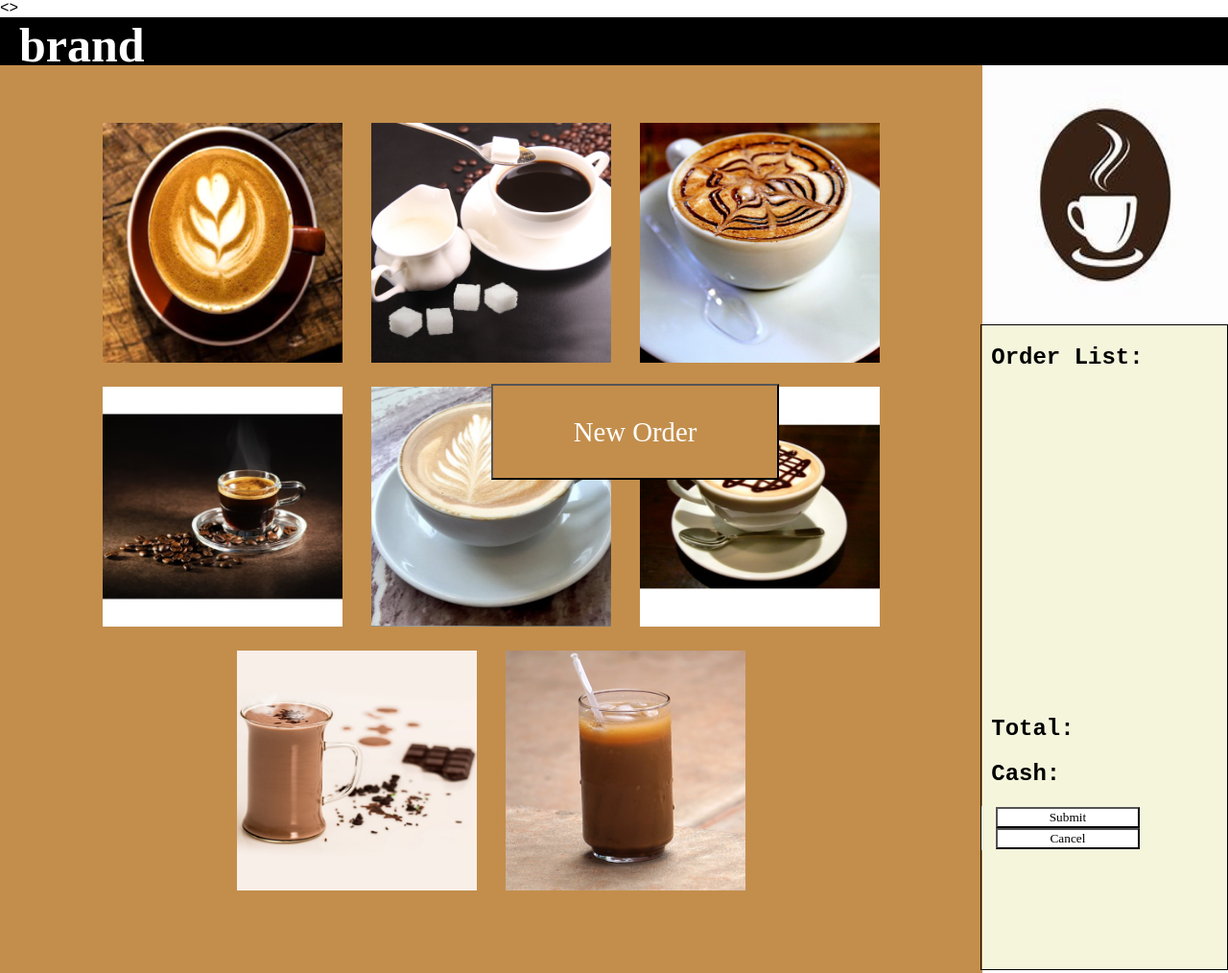
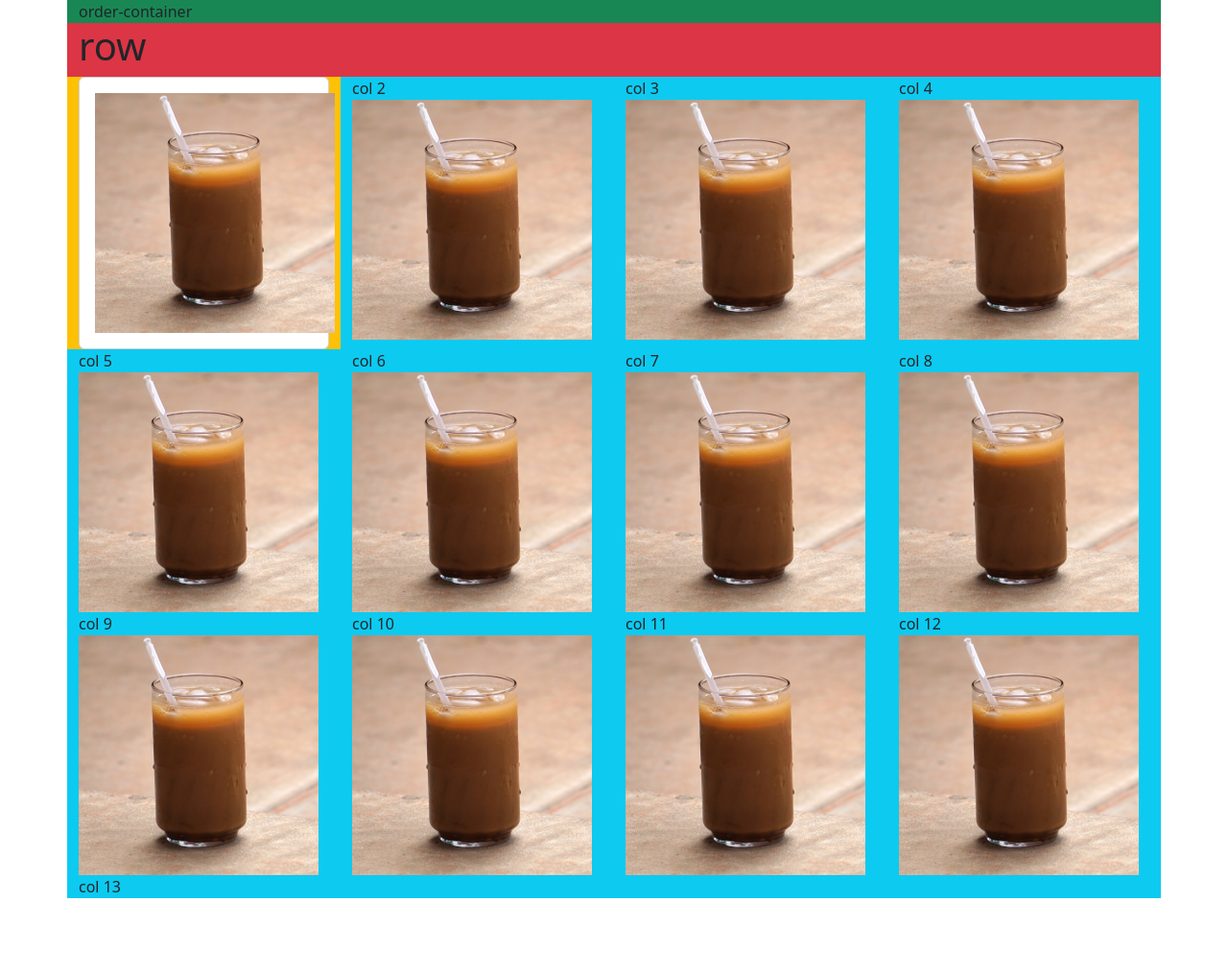
Before and after one commit to Andore0192/ojt-task, a plain HTML site: page index.html in a window 1280 px wide. Shown: the whole page at 96% size. After the commit the page ends 936 px from the top, so only its background shows below. Drawn offline with nearby package versions, Linux system fonts and the light colour scheme.

Commit message:
implementing bootstrap

```diff
--- a/index.html
+++ b/index.html
@@ -7,11 +7,84 @@
     <title>Edward Andrei Suva</title>
     <script src="src/js/app.js"></script>
     <link href="src/css/style.css" rel="stylesheet" />
+    <link href="https://cdn.jsdelivr.net/npm/bootstrap@5.3.2/dist/css/bootstrap.min.css" rel="stylesheet" integrity="sha384-T3c6CoIi6uLrA9TneNEoa7RxnatzjcDSCmG1MXxSR1GAsXEV/Dwwykc2MPK8M2HN" crossorigin="anonymous">
+
 </head>
+<body>
 
-<>
-    <div class="top-border">
+    <div class="container bg-success">
+        order-container
+        <div class="row bg-danger">
+            <h1>row</h1>
+            <div class="col-sm-3 bg-warning">
+            <div class="card">
+                <div class="card-body">
+                    <img class="product" src="src/image/ice_cappucino.jpg" style=" width:250px; height:250px"/>
+
+
+
+                </div>
+            </div>
+        </div>
+        <div class="col bg-info">col 2
+            <img class="product" src="src/image/ice_cappucino.jpg" style=" width:250px; height:250px"/>
+        </div>
+        <div class="col bg-info">col 3
+            <img class="product" src="src/image/ice_cappucino.jpg" style=" width:250px; height:250px"/>
+        </div>
+        <div class="col bg-info">col 4
+            <img class="product" src="src/image/ice_cappucino.jpg" style=" width:250px; height:250px"/>
+        </div>
+        <div class="col bg-info">col 5
+            <img class="product" src="src/image/ice_cappucino.jpg" style=" width:250px; height:250px"/>
+        </div>
+            <div class="col bg-info">col 6
+            <img class="product" src="src/image/ice_cappucino.jpg" style=" width:250px; height:250px"/>
+        </div>
+            <div class="col bg-info">col 7
+            <img class="product" src="src/image/ice_cappucino.jpg" style=" width:250px; height:250px"/>
+         </div>
+            <div class="col bg-info">col 8
+            <img class="product" src="src/image/ice_cappucino.jpg" style=" width:250px; height:250px"/>
+         </div>
+            <div class="col bg-info">col 9
+            <img class="product" src="src/image/ice_cappucino.jpg" style=" width:250px; height:250px"/>
+         </div>
+            <div class="col bg-info">col 10
+            <img class="product" src="src/image/ice_cappucino.jpg" style=" width:250px; height:250px"/>
+         </div>
+            <div class="col bg-info">col 11
+            <img class="product" src="src/image/ice_cappucino.jpg" style=" width:250px; height:250px"/>
+        </div>
+            <div class="col bg-info">col 12
+            <img class="product" src="src/image/ice_cappucino.jpg" style=" width:250px; height:250px"/>
+         </div>
+            <div class="col bg-info">col 13</div>
+        </div>
+    </div>
+    <!-- <div class="top-border">
         <h1>brand</h1>
+
+        <div class="row">
+            <div class="col-sm-4">
+                <div class="card">
+                    <div class="card-body">
+                        <img class="product" src="src/image/ice_cappucino.jpg" style=" width:250px; height:250px"/>
+                    </div>
+                </div>
+            </div>
+            <div class="col-sm-4">
+                <div class="card">
+                    <div class="card-body">
+                        <img class="product" src="src/image/ice_cappucino.jpg" style=" width:250px; height:250px"/>
+                    </div>
+                </div>
+            </div>
+        </div>
+
+
+
+        <button type="button" class="btn btn-success">Base class</button>
     </div>
     <div id="main-square">
 
@@ -34,6 +107,7 @@
         <div id="smaller-box">
             <div class="image">
                 <img class="main-logo" src="src/image/logo.jpg" />
+
             </div>
         </div>
         <div id="bigger-box">
@@ -46,8 +120,9 @@
                 <button class="btn" onclick="orderButton()">Cancel</button>
             </div>
         </div>
-    </div>
+    </div> -->
 
 </body>
 
+<script src="https://cdn.jsdelivr.net/npm/bootstrap@5.3.2/dist/js/bootstrap.bundle.min.js" integrity="sha384-C6RzsynM9kWDrMNeT87bh95OGNyZPhcTNXj1NW7RuBCsyN/o0jlpcV8Qyq46cDfL" crossorigin="anonymous"></script>
 </html>
--- a/src/css/style.css
+++ b/src/css/style.css
@@ -1,4 +1,4 @@
-body {
+/* body {
     font-family: 'Courier New', Courier, monospace;
     padding: 0%;
     margin: 0%;
@@ -114,3 +114,4 @@ h2{
     min-width: 10px;
     margin: 10px;
 }
+   */
```
